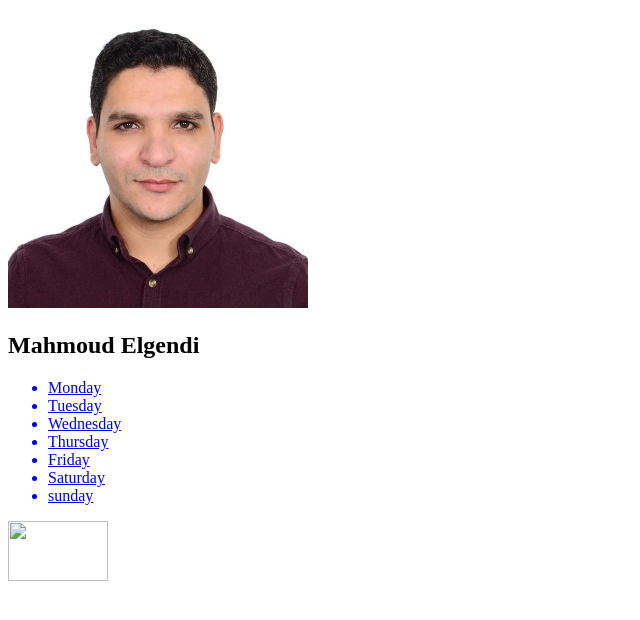
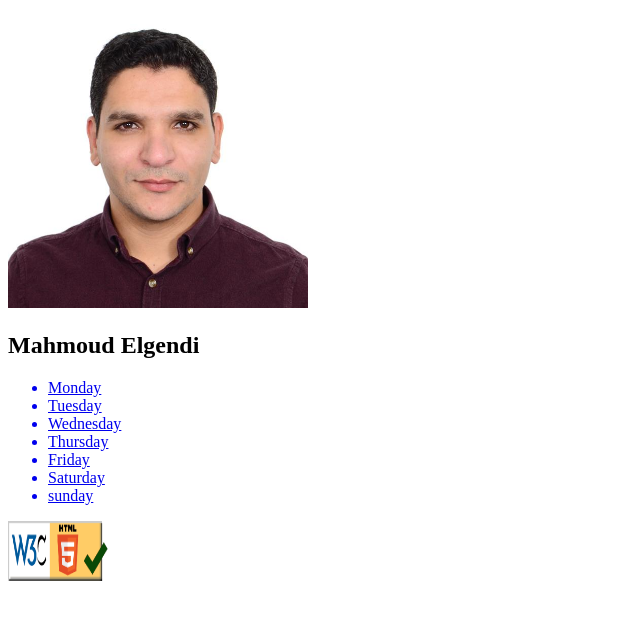
Before and after one commit to MahmoudElgendy/waplab1.github.io, a plain HTML site: page Index.html in a window 1280 px wide. Shown: the whole page, without its empty margins (0-640 px from the left). Drawn offline with Linux system fonts and the light colour scheme.

Commit message:
modify photo path

```diff
--- a/Index.html
+++ b/Index.html
@@ -33,7 +33,7 @@
     <a
     href="https://validator.w3.org/nu/?doc=https%3A%2F%2Ftinaxing2012.github.io%2Fwap.github.io%2F"
     >
-    <img src="../htmlchecker.png" height="60px" width="100px">
+    <img src="htmlchecker.png" height="60px" width="100px">
     </a>
 </body>
 
```
Also changed, not shown: htmlchecker.png (added).
